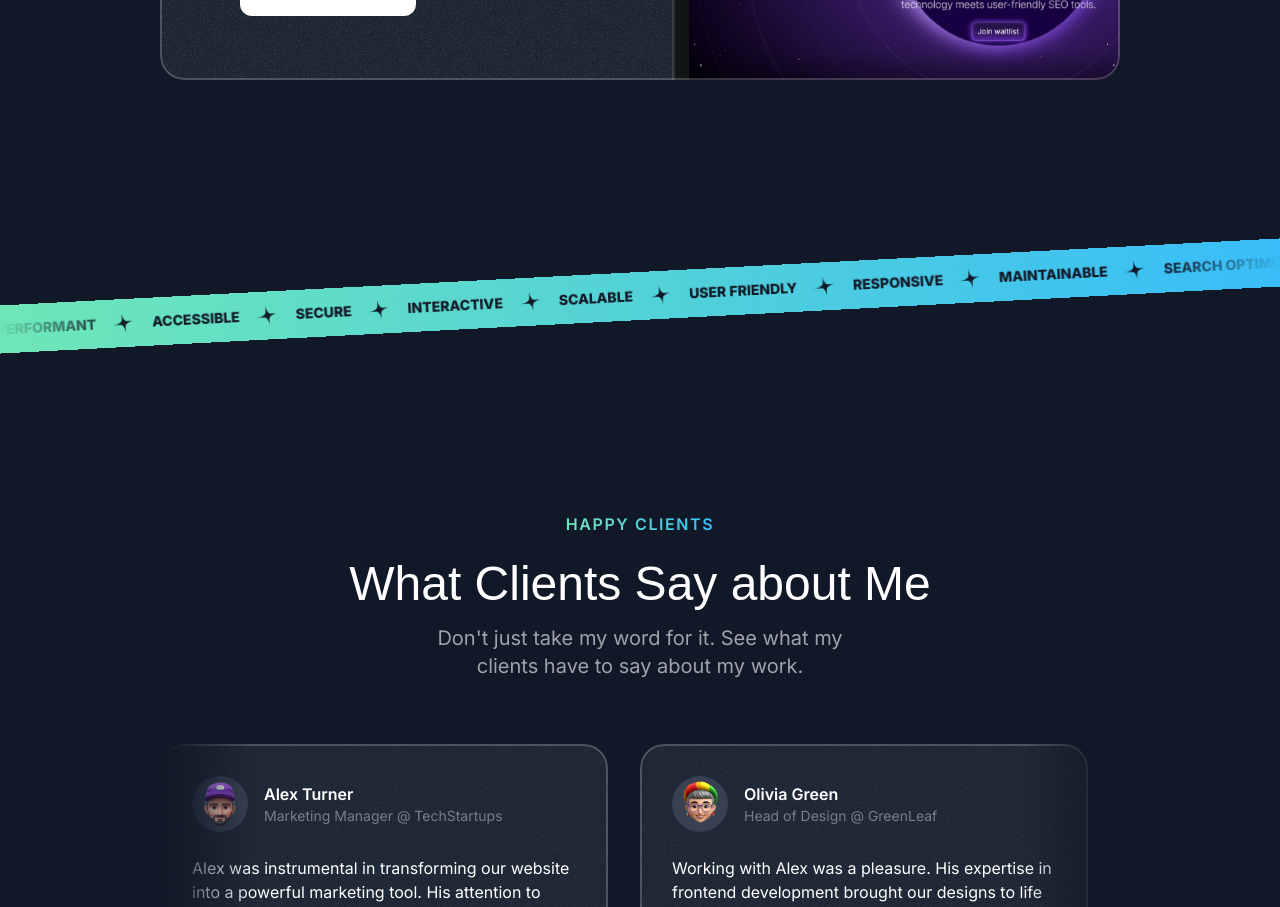
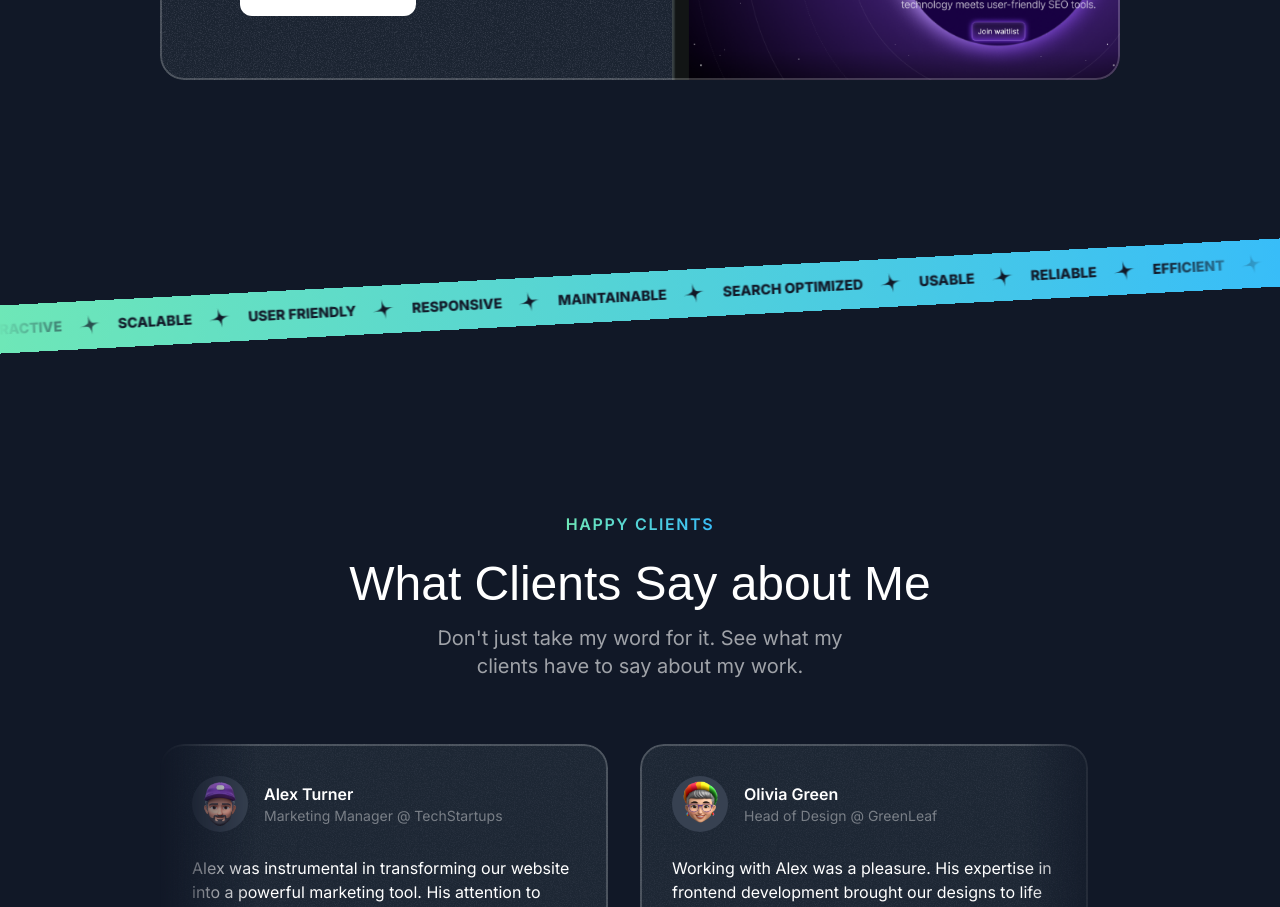
Before and after one commit to jneil-llorente/Portfiolio_Nextjs, a Next.js app: page / in a window 1280 px wide. Shown: the part 2780-3687 px from the top of the page. Built offline with nearby package versions, Linux system fonts and the light colour scheme; a web font is replaced by a local one.

Commit message:
design - tape section animation

```diff
--- a/src/sections/Tape.tsx
+++ b/src/sections/Tape.tsx
@@ -1,5 +1,6 @@
 import StarIcon from "@/assets/icons/star.svg"
 ;
+import { Fragment } from "react";
 const words = [
   "Performant",
   "Accessible",
@@ -23,12 +24,20 @@
   <div className="py-16 lg:py-24">
     <div className="bg-gradient-to-r from-emerald-300 to-sky-400 overflow-x-clip -rotate-3 -mx-1">
       <div className="flex [mask-image:linear-gradient(to_right,transparent,black_10%,black_90%,transparent)]">
-        <div className="flex flex-none gap-4 py-3">
-          {words.map(word => (
-            <div key={word} className="inline-flex gap-4 items-center">
-              <span className="text-gray-900 uppercase font-extrabold text-sm">{word}</span>
-              <StarIcon className="size-6 text-gray-900 -rotate-12"/>
-            </div>
+        <div className="flex flex-none gap-4 pr-4 py-3 animate-move-left [animation-duration:30s]"
+        style={{
+          transform: 'translateX(-750px)',
+        }}
+        >
+          {[...new Array(2)].fill(0).map((_, idx) => (
+            <Fragment key={idx}>
+            {words.map(word => (
+              <div key={word} className="inline-flex gap-4 items-center">
+                <span className="text-gray-900 uppercase font-extrabold text-sm">{word}</span>
+                <StarIcon className="size-6 text-gray-900 -rotate-12"/>
+              </div>
+            ))}
+            </Fragment>
           ))}
         </div>
       </div>
--- a/tailwind.config.ts
+++ b/tailwind.config.ts
@@ -1,3 +1,4 @@
+import { transform } from "next/dist/build/swc";
 import type { Config } from "tailwindcss";
 
 const config: Config = {
@@ -26,7 +27,8 @@
         serif: 'var(--font-serif)',
       },
       animation: {
-        'ping-large': 'ping-large 1s ease-in-out infinite'
+        'ping-large': 'ping-large 1s ease-in-out infinite',
+        'move-left': 'move-left 1s linear infinite',
       },
       keyframes: {
         'ping-large': {
@@ -35,6 +37,14 @@
             opacity: '0',
           },
         },
+        'move-left': {
+          '0%': {
+            transform: 'translateX(-0%)'
+          },
+          '100%': {
+            transform: 'translateX(-50%)'
+          },
+        },
       },
     },
   },
```
